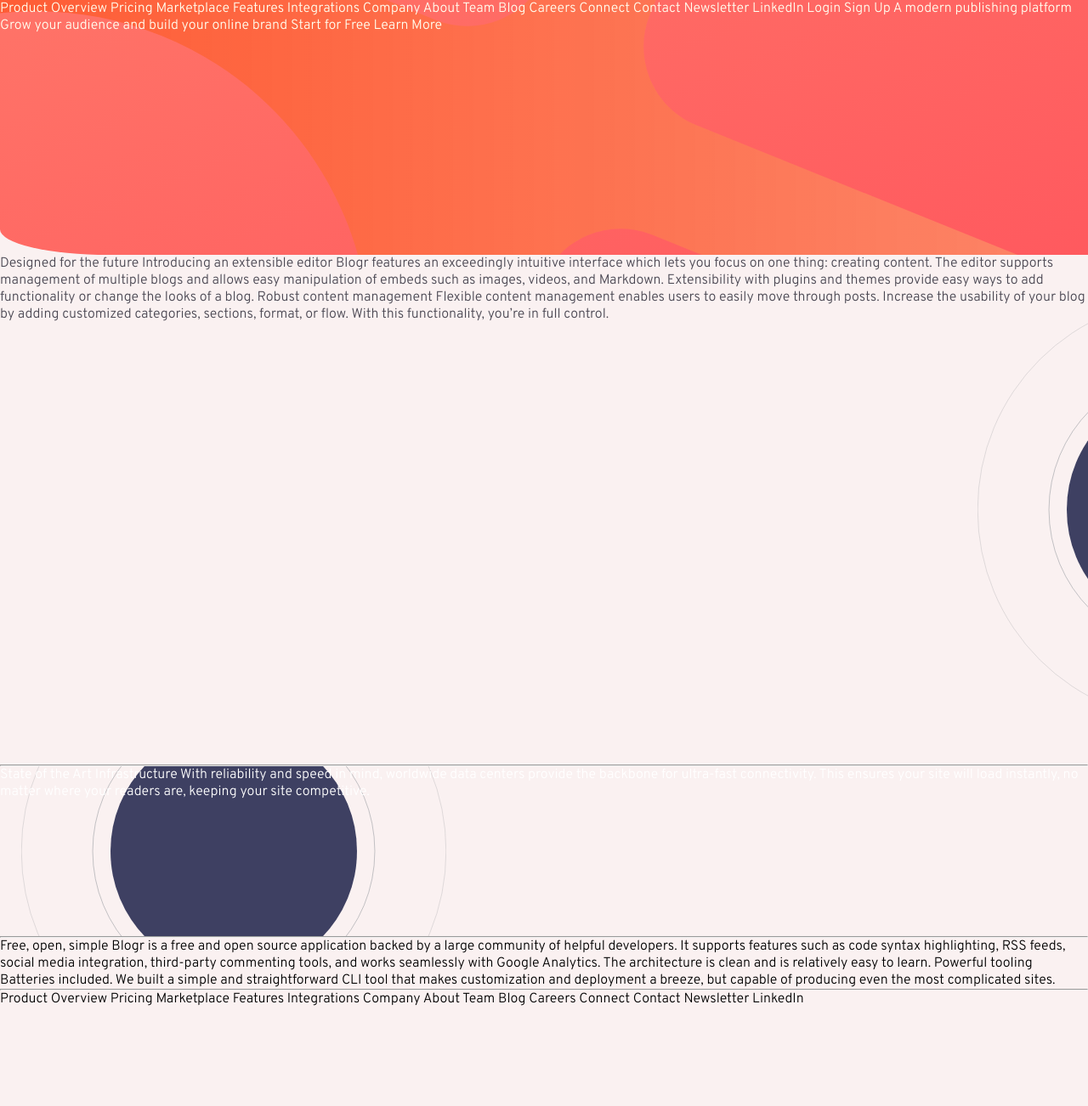
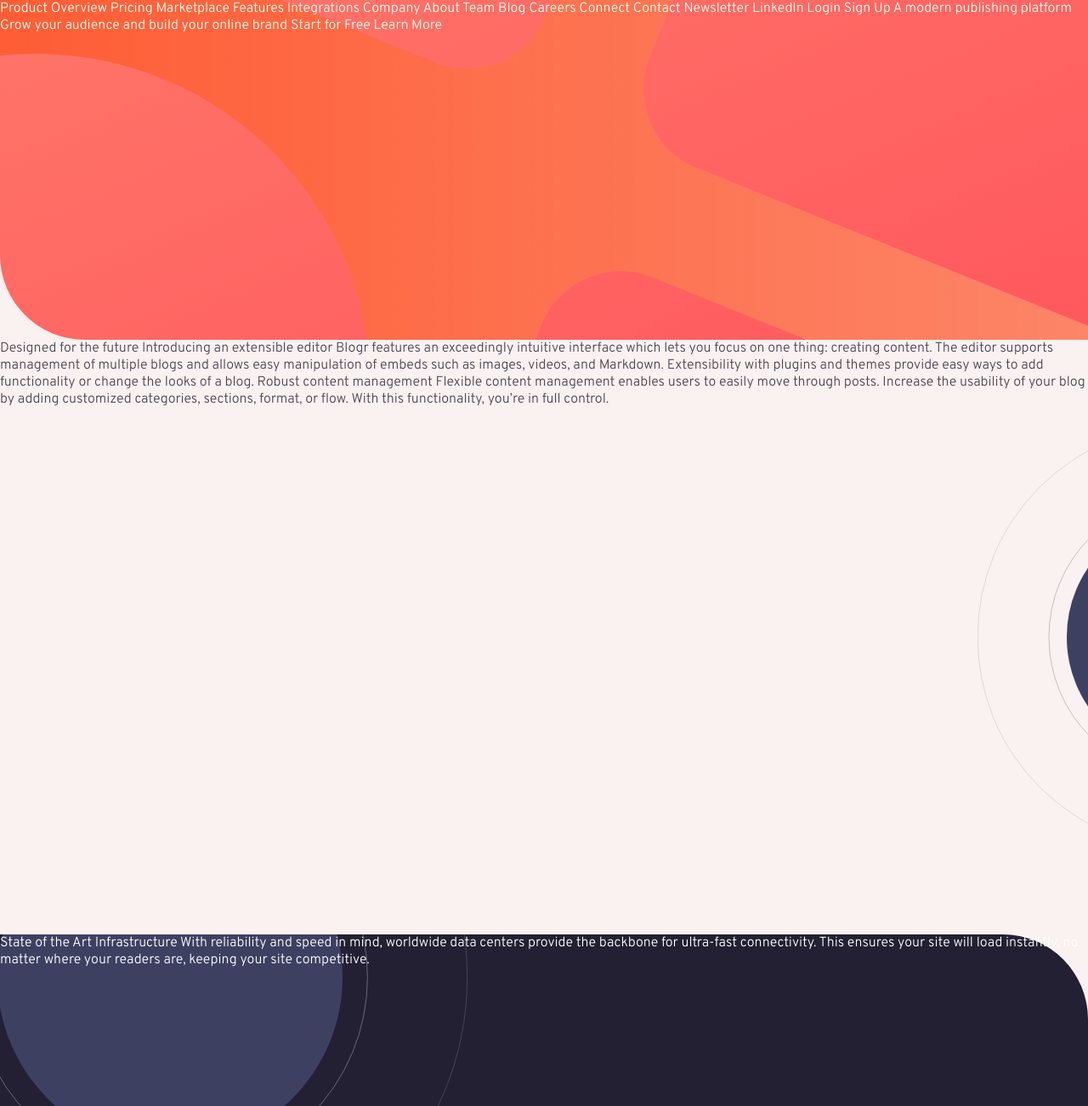
Before and after one commit to IMUK23/blogr_landing_page, a plain HTML site: page index.html in a window 1280 px wide. Shown: the top 1302 px of the page at 85% size. Before the commit the page ends 1186 px from the top, so only its background shows below. Drawn offline with Linux system fonts and the light colour scheme.

Commit message:
new first

```diff
--- a/css/style.css
+++ b/css/style.css
@@ -6,8 +6,9 @@
     --dark-text: rgba(1, 1, 17, 0.705);
     --complete-bg: rgb(250, 241, 241);
     --grey-bg: rgba(134, 131, 131, 0.637);
-    --dark-bg: rgba(8, 7, 44, 0.616);
+    --dark-bg: rgba(5, 4, 24, 0.884);
     --light-text: rgb(255, 255, 255);
+    --footer-bg: rgb(19, 21, 24);
 }
 
 * {
@@ -16,26 +17,30 @@
     padding: 0;
 }
 
+html {
+    smooth-behaviour: smooth;
+}
+
 body {
     font-family: Overpass, sans-serif;
-    max-width: 1700px;
+    width: max-width;
     font-size: 16px;
     background: var(--complete-bg);
 }
 
 div.header {
-    height: 300px;
+    height: 400px;
     background: url(../images/bg-pattern-intro.svg) center scroll no-repeat, linear-gradient(to right, var(--bg-start-color), var(--bg-end-color));
     display: block;
-    border-radius: 0% 0% 0% 10%;
+    border-radius: 0px 0px 0px 100px;
     color: ivory;
 }
 
-div.middle-top {
-    height: 600px;
+div.middle-top,
+.middle-bottom {
+    height: 700px;
     background: url(../images/bg-pattern-circles.svg) right scroll no-repeat;
-    background-position-x: 1150px;
-    background-position-y: center;
+    backdrop-filter: greyscale();
     background-size: 500px 500px;
     background-clip: border-box;
     display: block;
@@ -43,27 +48,34 @@ div.middle-top {
 }
 
 div.middle-mid {
-    height: 200px;
+    height: 350px;
     background: url(../images/bg-pattern-circles.svg) right scroll no-repeat;
-    background-position-x: 25px;
-    background-position-y: center;
-    background-size: 500px 500px;
+    background-color: var(--dark-bg);
+    background-position-x: -150px;
+    background-position-y: -300px;
+    background-size: 700px 700px;
     background-clip: border-box;
+    border-radius: 0px 100px 0px 100px;
     display: block;
     color: var(--light-text);
 }
 
+div.middle-top {
+    background-position-x: 1150px;
+    background-position-y: center;
+}
 
-/*
-div.middle-mid {
-    height: 200px;
-    background: linear-gradient(to right, var(--bg-start-color), var(--bg-end-color));
-    background-position-x: 25px;
+div.middle-bottom {
+    background-position-x: -100px;
     background-position-y: center;
-    background-clip: border-box;
-    display: block;
+}
+
+div.footer {
+    height: 500px;
+    background-color: var(--footer-bg);
+    border-radius: 0px 100px 0px 0px;
     color: var(--light-text);
-}*/
+}
 
 @media only screen and (min-width:600px) {}
 
--- a/index.html
+++ b/index.html
@@ -66,7 +66,7 @@
   Flexible content management enables users to easily move through posts. Increase the usability of your blog
   by adding customized categories, sections, format, or flow. With this functionality, you’re in full control.
 </div>
-<hr>
+
 
 <!-- This section consist of the middle mid part of the page-->
 <div class = "middle-mid">
```
